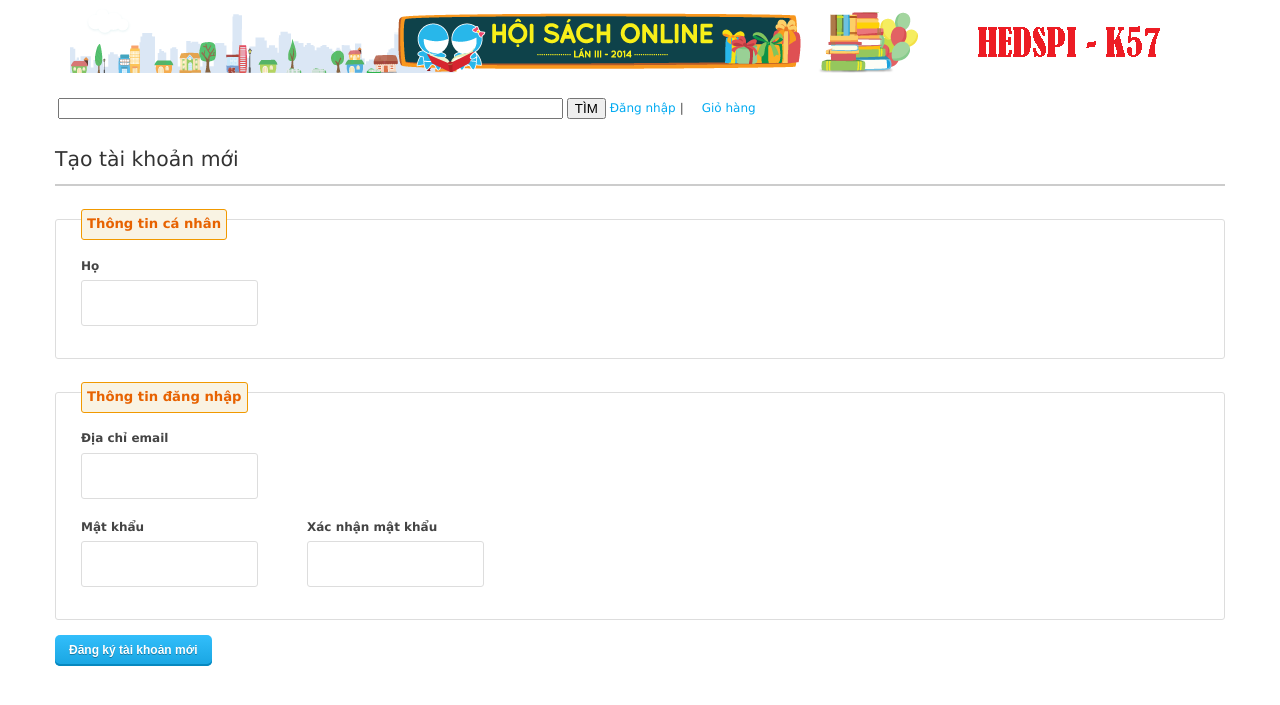
After one commit to mutdwlt/MyBookOnlineStore, a PHP site: page /account-create.html in a window 1280 px wide. The commit adds this page. Shown: the top 705 px of the page. Run offline with PHP 8.4, Linux system fonts and the light colour scheme.

Commit message:
thêm trang tạo tài khoản

```diff
--- /dev/null
+++ b/account-create.css
@@ -0,0 +1,76 @@
+body{
+	font-family: verdana,helvetica,arial,sans-serif;
+	font-size: 12px;
+	color: #444444;
+	line-height: 1.42857143;}
+.container{position: relative;
+min-height: 400px;
+width: 1170px;
+min-width: 1010px;
+padding-right: 15px;
+padding-left: 15px;
+margin-right: auto;
+margin-left: auto;}
+#head-login{
+
+font-size: 1.7em !important;
+font-weight: normal !important;
+text-transform: none !important;
+color: #333;
+text-align: left;
+padding: 5px 0 10px 0;
+margin: 0 0 15px 0;
+border-bottom: 2px solid #ccc;
+line-height: 30px;
+}
+.orange{
+padding: 5px;
+border-radius: 3px;
+margin-top: -33px;
+float: left;
+border: 1px solid #f19900;
+background: #F9F3E3;
+color: #E76200;
+font-weight: bold;
+font-size: 1.1em;}
+#field-box{
+display: block;
+border-radius: 3px;
+margin: 33px 0 15px;
+padding: 22px 25px 12px;
+border: 1px solid #ddd;}
+ul, ol {
+display: block;
+list-style: none;
+padding: 0;
+margin: 0;}
+li:after,orange:after {
+content: ".";
+display: block;
+clear: both;
+font-size: 0;
+line-height: 0;
+height: 0;
+overflow: hidden;
+}
+label{
+font-weight: bold;
+display: inline-block;
+margin-bottom: 5px;
+}
+.text-box{
+float: left;
+width: 226px;
+margin-bottom: 20px;
+}
+.form-text{
+height: 32px;
+padding: 6px 10px;
+font-size: 12px;
+line-height: 1.428571429;
+color: #555;
+vertical-align: middle;
+background-color: #fff;
+background-image: none;
+border: 1px solid #ddd;
+border-radius: 3px;}
--- /dev/null
+++ b/account-create.html
@@ -0,0 +1,86 @@
+<!doctype html>
+<html lang=''>
+<head>
+   <meta charset='utf-8'>
+   <meta http-equiv="X-UA-Compatible" content="IE=edge">
+   <meta name="viewport" content="width=device-width, initial-scale=1">
+   <link rel="stylesheet" href="styles.css">
+   <link rel="stylesheet" href="account-create.css">
+   <link rel="stylesheet" href="login.css">
+   <script src="http://code.jquery.com/jquery-latest.min.js" type="text/javascript"></script>
+   <script src="script.js"></script>
+   <title>Tạo tài khoản mới</title>
+</head>
+<body>
+	<div><center><img src="banner.jpg" alt=" "></center> </div>
+
+	<div class="container">
+	<table  >
+		<tr>
+			<td>
+				<span id="search">
+					<form action=" ">
+				<div align="center">
+					<input type="text" name="Tìm" value=" " size="60">
+					<input type="submit" name="TÌM" value="TÌM">
+				</div>
+			</form>
+				</span>
+			</td>
+			<td ><a id ="top" href="login.html">Đăng nhập</a>
+			</td>
+			<td >
+			<span style="letter-spacing:14px;"> |</span>
+			</td>
+			<td ><a id ="top" href='#'>Giỏ hàng</a>
+			</td>
+
+	</tr>
+	</table>
+	<div id="head-login">
+		<span>Tạo tài khoản mới</span>
+	</div>
+	<fieldset id="field-box">
+	<ul>
+		<li>
+	<h4 class="orange">Thông tin cá nhân</h4>
+	</li>
+	<li>
+			<div class="text-box">
+				<label for="firstname">Họ </label> </br>
+				<input type="text" id="ho" name="ho" value="" title="Họ" class="form-text" maxlength="30">
+			</div>
+		</li>
+	</ul>
+	</fieldset>
+	<fieldset id="field-box">
+	<ul>
+	<li>
+	<h4 class="orange">Thông tin đăng nhập</h4>
+	</li>
+		<li>
+			<div class="text-box">
+				<label for="email_address">Địa chỉ email</label> </br>
+				<input type="text" name="email" id="email_address" value="" title="Địa chỉ email" class="form-text">
+			</div>
+		</li>
+		<li>
+				<div class="text-box">
+                    <label for="password">Mật khẩu</label><br>
+                    <input type="password" name="password" id="password" title="Mật khẩu" class="form-text">
+                </div>
+                <div class="text-box">
+                    <label for="confirmation">Xác nhận mật khẩu</label><br>
+                    <input type="password" name="confirmation" title="Xác nhận mật khẩu" id="confirmation" class="form-text">
+                </div>
+        </li>
+	</ul>
+	</fieldset>
+	<button type="button" class="signin-button" onclick="window.location='account-create.html';">
+	Đăng ký tài khoản mới</button>
+
+</div>
+
+
+</body>
+<html>
--- a/login.css
+++ b/login.css
@@ -1,4 +1,16 @@
 
+body{
+	font-family: verdana,helvetica,arial,sans-serif;
+	font-size: 12px;
+	color: #444444}
+.container{position: relative;
+min-height: 400px;
+width: 1170px;
+min-width: 1010px;
+padding-right: 15px;
+padding-left: 15px;
+margin-right: auto;
+margin-left: auto;}
 #header {
 margin: 0 0 20px 0;
 padding: 7px 20px;
@@ -8,7 +20,7 @@ border-radius: 3px
 }
 #nav {
     height:200px;
-    width:600px;
+    width:45%;
     float:left;
     padding:5px;
 	border: 1px solid #ddd;
@@ -25,7 +37,7 @@ border-radius: 3px
 background-color: white;
 border-radius: 3px
 }
-h4{
+h3{
 background: none !important;
 margin: 0 0 10px 0;
 font-size: 16px;
--- /dev/null
+++ b/styles.css
@@ -0,0 +1,161 @@
+@import url(http://fonts.googleapis.com/css?family=Roboto:700);
+#cssmenu,
+#cssmenu ul,
+#cssmenu ul li,
+#cssmenu ul li a {
+  margin: 0;
+  padding: 0;
+  border: 0;
+  list-style: none;
+  line-height: 1;
+  display: block;
+  position: relative;
+  -webkit-box-sizing: border-box;
+  -moz-box-sizing: border-box;
+  box-sizing: border-box;
+}
+#cssmenu {
+  font-family: arial, sans-serif;
+  float:left
+}
+#cssmenu > ul {
+  width: 310px;
+  background: #ffffff;
+}
+#cssmenu > ul > li > a {
+  padding: 10px 10px;
+  font-size: 14px;
+  color: #666666;
+  font-weight: 700;
+  text-decoration: none;
+  -webkit-transition: color .2s ease;
+  -o-transition: color .2s ease;
+  -ms-transition: color .2s ease;
+  transition: color .2s ease;
+}
+#cssmenu > ul > li:hover > a,
+#cssmenu > ul > li > a:hover {
+  color: #222222;
+}
+#cssmenu ul li.has-sub > a::after {
+  position: absolute;
+  right: 15px;
+  display: block;
+  width: 10px;
+  height: 10px;
+  content: "";
+  border-radius: 2px;
+}
+#cssmenu > ul > li.has-sub > a::after {
+  top: 14px;
+  background: #666666;
+}
+#cssmenu > ul > li.has-sub:hover > a::after,
+#cssmenu > ul > li.has-sub > a:hover::after {
+  background: #222222;
+}
+#cssmenu ul ul li.has-sub > a::after {
+  top: 13px;
+  background: #ffffff;
+}
+#cssmenu ul ul li.has-sub:hover > a::after,
+#cssmenu ul ul li.has-sub > a:hover::after {
+  background: #dddddd;
+}
+#cssmenu ul li.has-sub > a::before {
+  position: absolute;
+  right: 15px;
+  z-index: 2;
+  display: block;
+  width: 0;
+  height: 0;
+  border: 3px solid transparent;
+  content: "";
+}
+#cssmenu > ul > li.has-sub > a::before {
+  top: 10px;
+  border-left-color: #ffffff;
+}
+#cssmenu ul ul li.has-sub > a::before {
+  top: 10px;
+  border-left-color: #2e353b;
+}
+#cssmenu ul {
+  -webkit-perspective: 600px;
+  -moz-perspective: 600px;
+  perspective: 600px;
+  -webkit-transform-style: preserve-3d;
+  -moz-transform-style: preserve-3d;
+  transform-style: preserve-3d;
+}
+#cssmenu ul ul {
+  position: absolute;
+  top: 0;
+  left: -9999px;
+  width: 200px;
+  background: #2e353b;
+  opacity: 0;
+  -moz-transition: opacity 0.2s ease, -moz-transform 0.2s ease;
+  -webkit-transition: opacity 0.2s ease, -webkit-transform 0.2s ease;
+  -ms-transition: opacity 0.2s ease, -ms-transform 0.2s ease;
+  -o-transition: opacity 0.2s ease, -o-transform 0.2s ease;
+  transition: opacity .2s ease, transform .2s ease;
+  -webkit-transform: rotate3d(0, 1, 0, 45deg);
+  -moz-transform: rotate3d(0, 1, 0, 45deg);
+  transform: rotate3d(0, 1, 0, 45deg);
+  -webkit-transform-origin: left center;
+  -moz-transform-origin: left center;
+  transform-origin: left center;
+  -webkit-backface-visibility: hidden;
+  -moz-backface-visibility: hidden;
+  backface-visibility: hidden;
+}
+#cssmenu ul li:hover > ul {
+  left: 100%;
+  opacity: 1;
+  transform: rotate3d(0, 0, 0, 0);
+}
+#cssmenu ul ul::after {
+  position: absolute;
+  left: -8px;
+  top: 14px;
+  z-index: 5;
+  display: block;
+  width: 0;
+  height: 0;
+  border: 4px solid transparent;
+  border-right-color: #2e353b;
+  content: "";
+}
+#cssmenu ul ul a {
+  padding: 10px 10px;
+  font-size: 12px;
+  color: #ffffff;
+  font-weight: 700;
+  text-decoration: none;
+  -webkit-transition: color .2s ease;
+  -o-transition: color .2s ease;
+  -ms-transition: color .2s ease;
+  transition: color .2s ease;
+}
+#cssmenu ul ul li:hover > a,
+#cssmenu ul ul li a:hover {
+  color: #dddddd;
+}
+
+#search{
+	padding: 20px 20px;
+}
+body{
+font-family: verdana,helvetica,arial,sans-serif;}
+
+#top{
+}
+a#top:link,a#top:visited,a#top:active {
+color: #00aaf1;
+text-decoration: none;
+}
+a#top:hover{
+color: #2a6496;
+text-decoration: none;
+}
```
Also changed, not shown: login.html (+5 -4 lines), project.html (added, +185 -0 lines).
